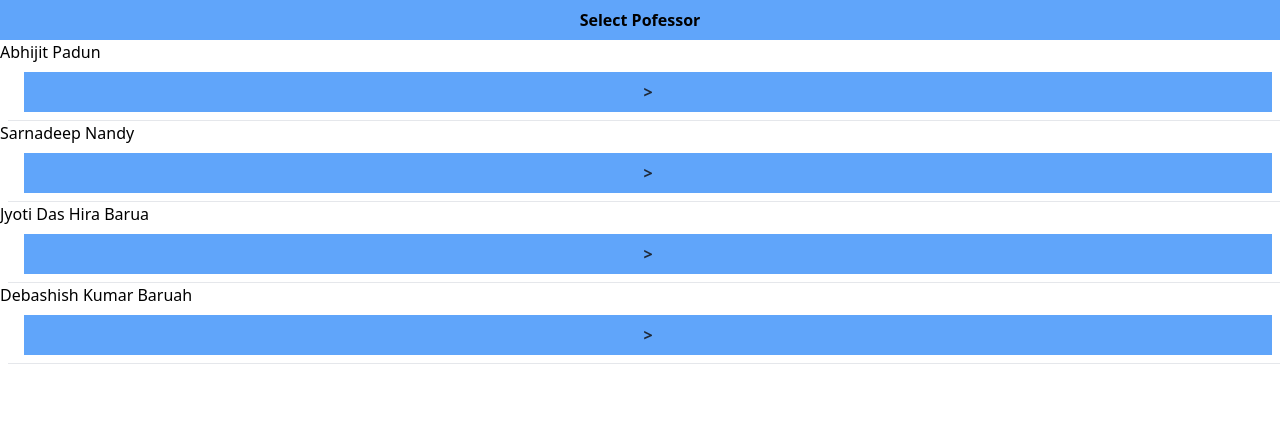
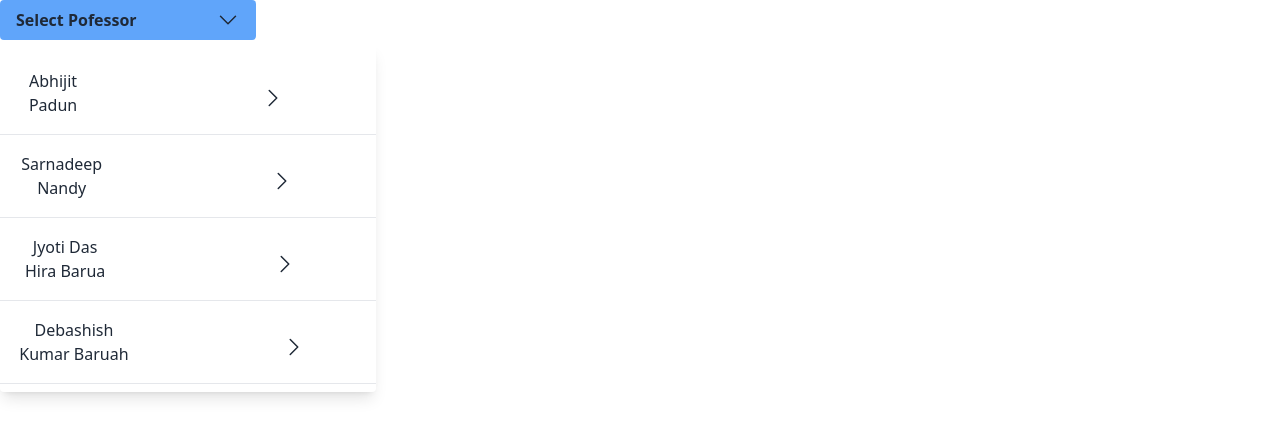
Before and after one commit to swaubhik/findclassApp, a Vue app: page /drop in a window 1280 px wide. Both pictures are taken after a click on the button "Select Pofessor". Shown: the top 438 px of the page. Built offline with nearby package versions, Linux system fonts and the light colour scheme.

Commit message:
Update MultilevelDropdown.vue

```diff
--- a/src/components/MultilevelDropdown.vue
+++ b/src/components/MultilevelDropdown.vue
@@ -1,22 +1,39 @@
 <template>
-  <div class="">
+  <div class="relative">
     <button
-      class="bg-blue-400 w-full py-2 px-4 hover:blue-500 font-semibold"
+      class="text-gray-800 font-bold py-2 rounded inline-flex justify-between"
       @click="isOpen = !isOpen"
+      :class="place == '' ? 'w-28' : 'bg-blue-400 w-64 hover:bg-blue-500 px-4'"
     >
-      {{ place }}
+      <span>{{ place }}</span>
+      <svg
+        xmlns="http://www.w3.org/2000/svg"
+        fill="none"
+        viewBox="0 0 24 24"
+        stroke-width="1.5"
+        stroke="currentColor"
+        class="w-6 h-6"
+        :class="{ 'rotate-90': isOpen }"
+      >
+        <path stroke-linecap="round" stroke-linejoin="round" d="M8.25 4.5l7.5 7.5-7.5 7.5" />
+      </svg>
     </button>
-    <ul v-if="isOpen" class="dropdown-menu">
-      <li v-for="option in options" :key="option.value" @click="selectOption(option)">
+    <ul v-if="isOpen" class="absolute z-50 bg-white py-2 shadow-lg rounded mt-1">
+      <li
+        class="flex justify-between items-center text-center px-4 py-2 text-gray-800 hover:bg-gray-200 border-b"
+        v-for="option in options"
+        :key="option.value"
+        @click="selectOption(option)"
+      >
         <span v-if="option.name">{{ option.name }}</span>
         <span v-else>{{ option }}</span>
         <multilevel-dropdown
-          class="ml-2 w-full text-center px-4 py-2 text-gray-800 hover:bg-gray-200 border-b"
+          class="ml-2 w-full text-center px-4 py-2 text-gray-800"
           v-if="option.semesters"
           :options="option.semesters"
           @selected="onOptionSelected"
           :keep-open="true"
-          place=">"
+          place=""
         ></multilevel-dropdown>
       </li>
     </ul>
```
